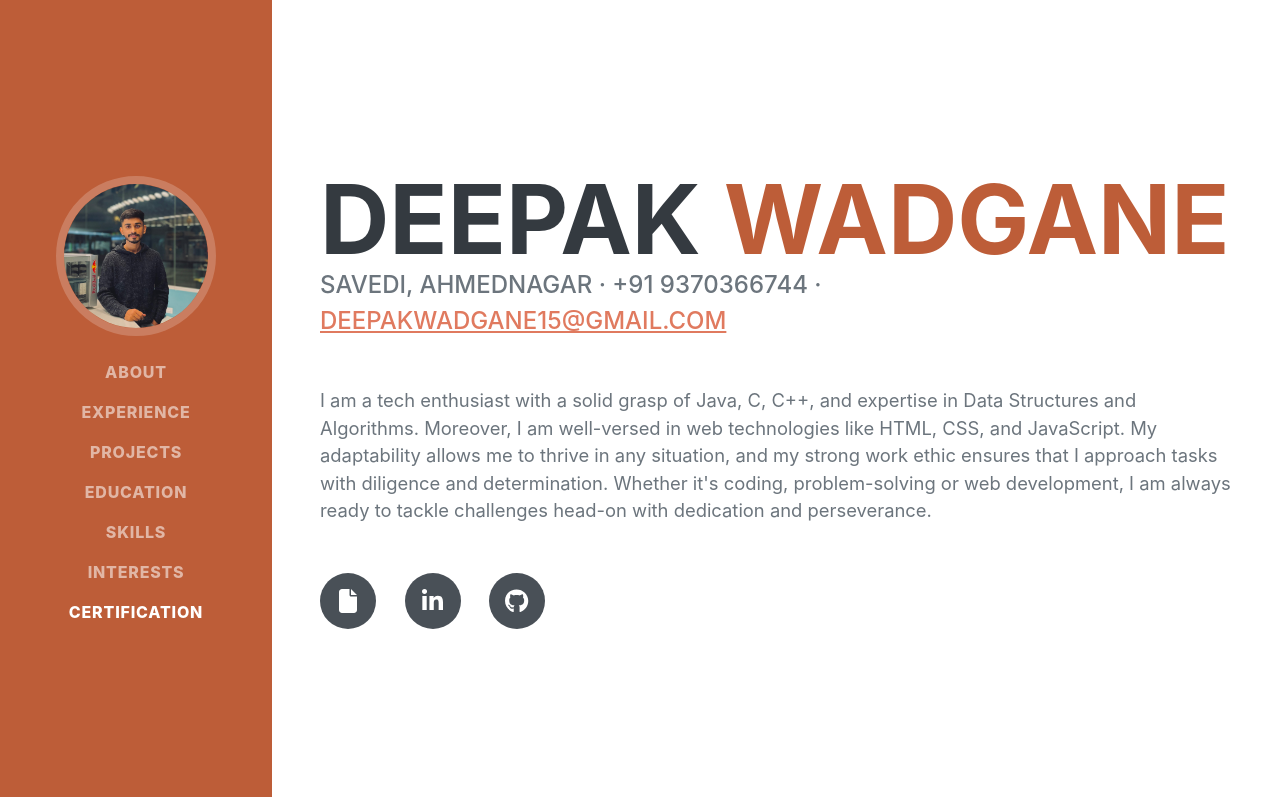
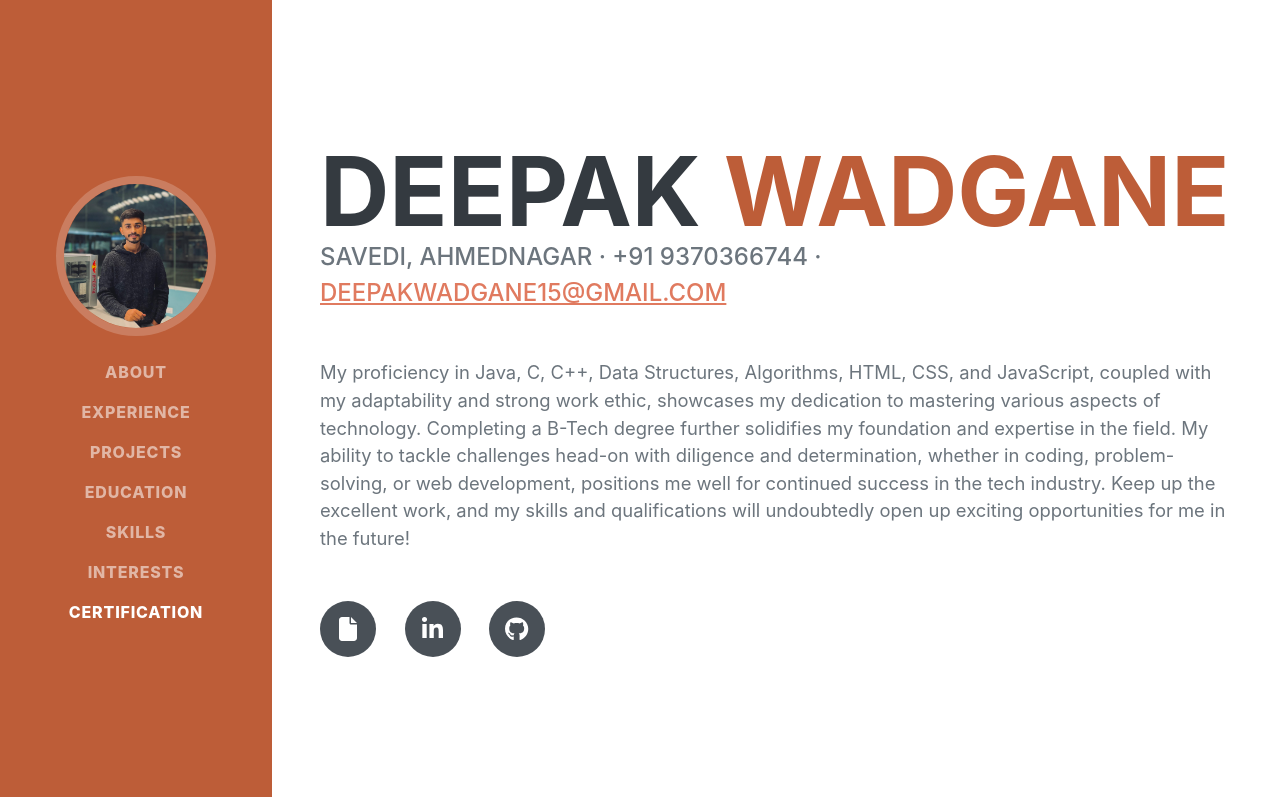
Before and after one commit to DeepakW151/My-Portfolio, a plain HTML site: page index.html in a window 1280 px wide. Shown: the top 797 px of the page. Drawn offline with nearby package versions, Linux system fonts and the light colour scheme; files whose address does not match are found by name; a web font is replaced by a local one.

Commit message:
update info

```diff
--- a/index.html
+++ b/index.html
@@ -50,11 +50,14 @@
                         Savedi, Ahmednagar · +91 9370366744 ·
                         <a href="mailto:name@email.com">deepakwadgane15@gmail.com</a>
                     </div>
-                    <p class="lead mb-5">I am a tech enthusiast with a solid grasp of Java, C, C++, and expertise
-                        in Data Structures and Algorithms. Moreover, I am well-versed in web technologies like HTML,
-                         CSS, and JavaScript. My adaptability allows me to thrive in any situation, and my strong work
-                         ethic ensures that I approach tasks with diligence and determination. Whether it's coding,
-                         problem-solving or web development, I am always ready to tackle challenges head-on with dedication and perseverance.
+                    <p class="lead mb-5">My proficiency in Java, C, C++, Data Structures, Algorithms,
+                        HTML, CSS, and JavaScript, coupled with my adaptability and strong work ethic,
+                        showcases my dedication to mastering various aspects of technology. Completing
+                        a B-Tech degree further solidifies my foundation and expertise in the field. My
+                        ability to tackle challenges head-on with diligence and determination, whether
+                        in coding, problem-solving, or web development, positions me well for continued
+                        success in the tech industry. Keep up the excellent work, and my skills and
+                        qualifications will undoubtedly open up exciting opportunities for me in the future!
                     </p>
                     <div class="social-icons">
                         <a class="social-icon" target="_blank" href="https://drive.google.com/file/d/1rWJKMRXElKrjBOah47wlKl7e2kkw7r9l/view?usp=sharing"><i class="fa-solid fa-file"></i></a>
```
